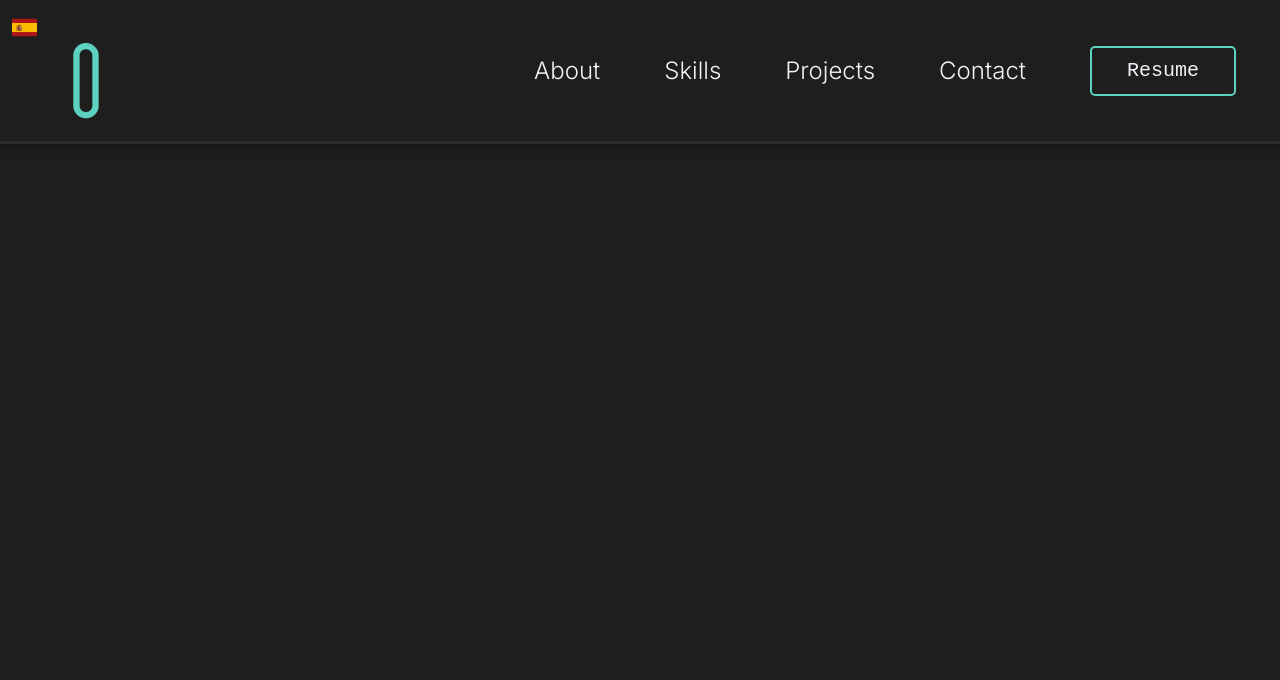
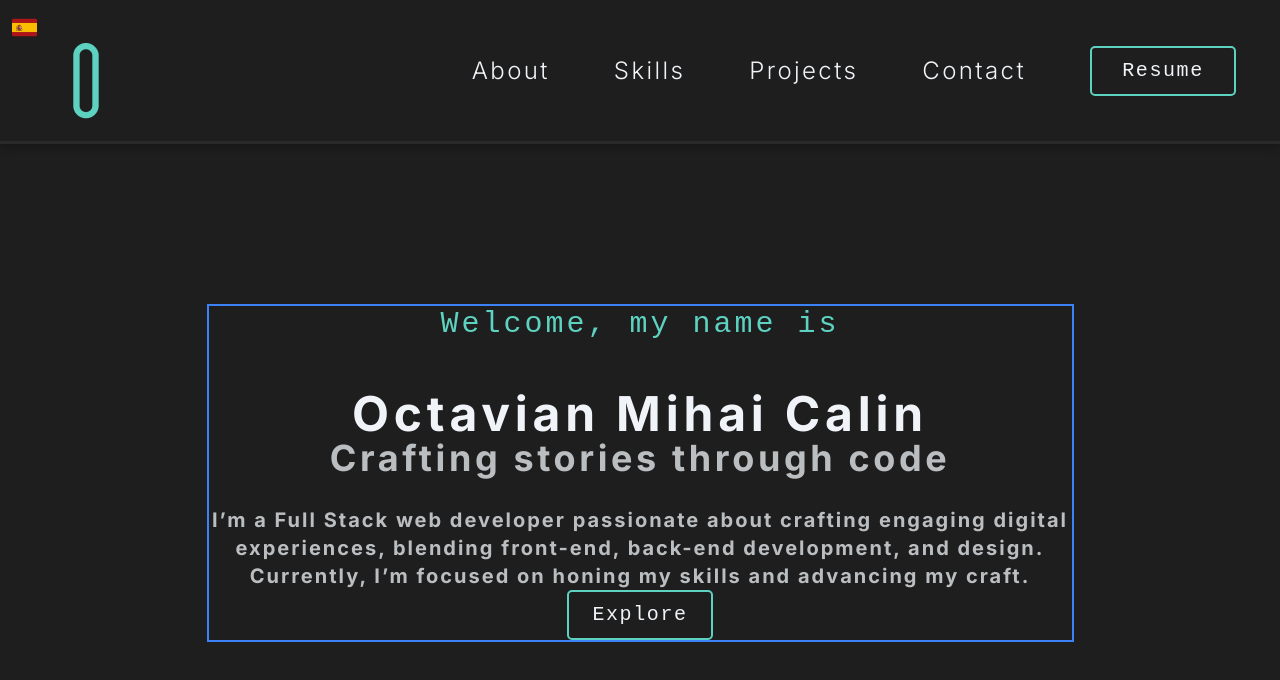
Before and after one commit to Charlatan2k/my-portofolio, a Next.js app in the folder portofolio-project/: page / in a window 1280 px wide. Shown: the top 680 px of the page. Built offline with nearby package versions, Linux system fonts and the light colour scheme; a small style sheet from the web is missing.

Commit message:
feat: Add main text to home section

```diff
--- a/portofolio-project/package.json
+++ b/portofolio-project/package.json
@@ -15,6 +15,8 @@
     "styled-components": "^6.1.13"
   },
   "devDependencies": {
+    "@babel/preset-env": "^7.25.7",
+    "@babel/preset-typescript": "^7.25.7",
     "@types/node": "^20",
     "@types/react": "^18",
     "@types/react-dom": "^18",
--- a/portofolio-project/src/app/globals.css
+++ b/portofolio-project/src/app/globals.css
@@ -21,6 +21,19 @@ body {
   font-family: 'Inter', 'Roboto', 'Noto Sans', Helvetica, sans-serif;
 }
 
+body,
+p,
+h1,
+h2,
+h3,
+h4,
+h5,
+h6,
+a,
+span {
+  letter-spacing: 0.1em;
+}
+
 @layer utilities {
   .text-balance {
     text-wrap: balance;
--- a/portofolio-project/src/app/layout.tsx
+++ b/portofolio-project/src/app/layout.tsx
@@ -36,6 +36,9 @@ export default function RootLayout({
           href='https://fonts.googleapis.com/css2?family=Inter:ital,opsz,wght@0,14..32,100..900;1,14..32,100..900&display=swap'
           rel='stylesheet'
         />
+        <link rel='preconnect' href='//fdn.fontcdn.ir' />
+        <link rel='preconnect' href='//v1.fontapi.ir' />
+        <link href='https://v1.fontapi.ir/css/SFMono' rel='stylesheet' />
       </head>
       <body
         className={`${geistSans.variable} ${geistMono.variable} antialiased`}
--- a/portofolio-project/src/app/page.tsx
+++ b/portofolio-project/src/app/page.tsx
@@ -3,7 +3,7 @@ import Button from './components/UI/GenericButton';
 
 export default function Home() {
   return (
-    <div className='h-screen'>
+    <div className='h-screen flex flex-col'>
       <header className='border-b-[3px] justify-between flex border-b-[#2A2A2A] h-36 shadow-[0_4px_10px_rgba(0,0,0,0.25)]'>
         <div className='logo-cont'>
           <Image
@@ -28,9 +28,32 @@ export default function Home() {
           <a className='navbar-text cursor-pointer'>Skills</a>
           <a className='navbar-text cursor-pointer'>Projects</a>
           <a className='navbar-text cursor-pointer'>Contact</a>
-          <Button children='Resume' />
+          <Button>Resume</Button>
         </div>
       </header>
+
+      <main className='flex flex-grow flex-col items-center'>
+        <section className='home-section items-center h-full w-full flex-col flex'>
+          <div className='home-text mt-40 border-2 border-blue-500 flex flex-col items-center'>
+            <h6 className='font-sf-mono font-medium mb-12 text-3xl text-[var(--primary-blue)]'>
+              Welcome, my name is
+            </h6>
+            <div className='flex flex-col items-center'>
+              <h1 className='text-5xl font-bold'>Octavian Mihai Calin</h1>
+              <h2 className='text-4xl font-bold opacity-75'>
+                Crafting stories through code
+              </h2>
+            </div>
+            <p className='text-xl font-bold opacity-75 w-[863px] text-center mt-7'>
+              I’m a Full Stack web developer passionate about crafting engaging
+              digital experiences, blending front-end, back-end development, and
+              design. Currently, I’m focused on honing my skills and advancing
+              my craft.
+            </p>
+            <Button>Explore</Button>
+          </div>
+        </section>
+      </main>
     </div>
   );
 }
--- a/portofolio-project/tailwind.config.ts
+++ b/portofolio-project/tailwind.config.ts
@@ -1,16 +1,19 @@
-import type { Config } from "tailwindcss";
+import type { Config } from 'tailwindcss';
 
 const config: Config = {
   content: [
-    "./src/pages/**/*.{js,ts,jsx,tsx,mdx}",
-    "./src/components/**/*.{js,ts,jsx,tsx,mdx}",
-    "./src/app/**/*.{js,ts,jsx,tsx,mdx}",
+    './src/pages/**/*.{js,ts,jsx,tsx,mdx}',
+    './src/components/**/*.{js,ts,jsx,tsx,mdx}',
+    './src/app/**/*.{js,ts,jsx,tsx,mdx}',
   ],
   theme: {
     extend: {
       colors: {
-        background: "var(--background)",
-        foreground: "var(--foreground)",
+        background: 'var(--background)',
+        foreground: 'var(--foreground)',
+      },
+      fontFamily: {
+        'sf-mono': ['SF Mono', 'monospace', 'sans-serif'],
       },
     },
   },
```
Also changed, not shown: portofolio-project/.babelrc (deleted), 1 other file (tests, documents, lock files or other folders).
